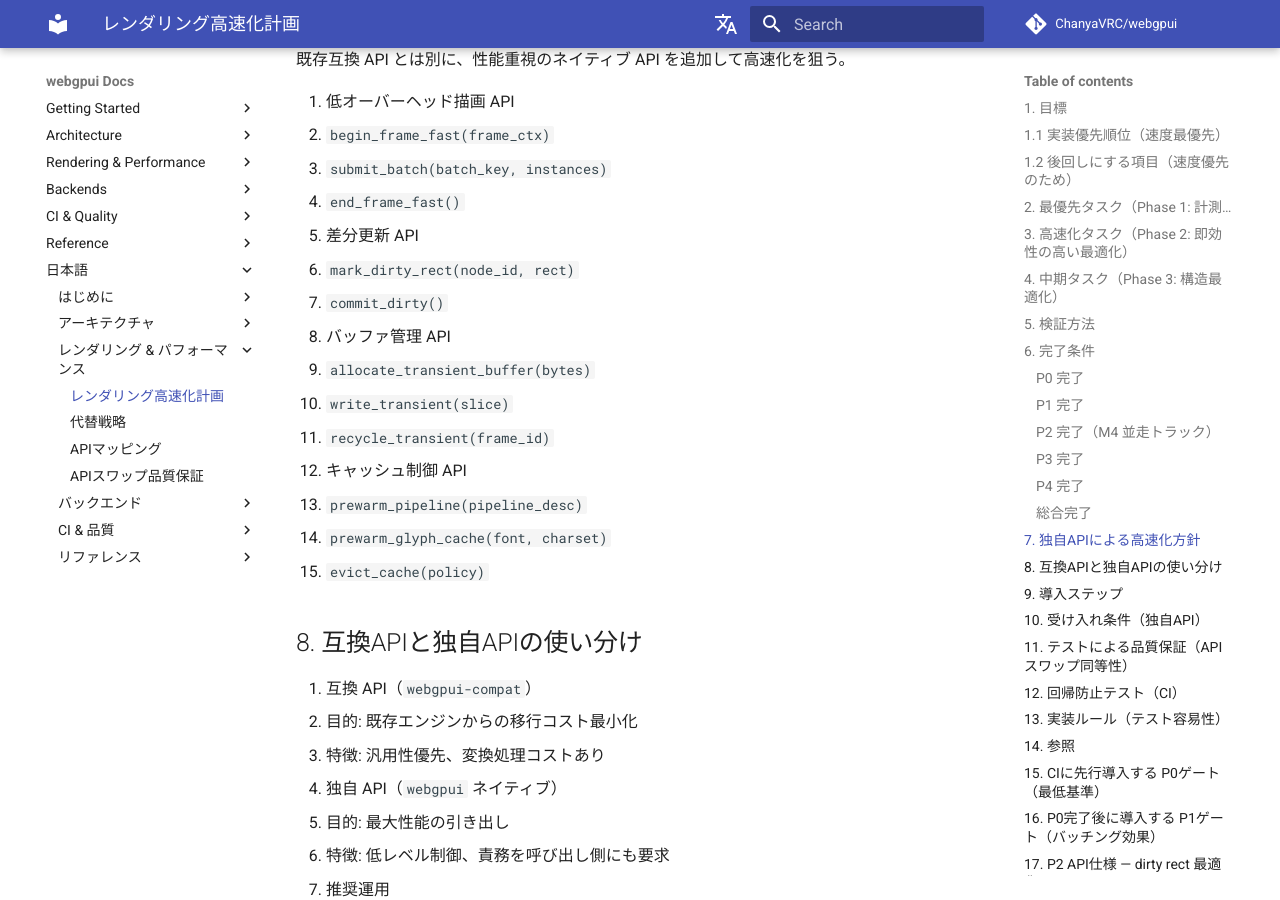
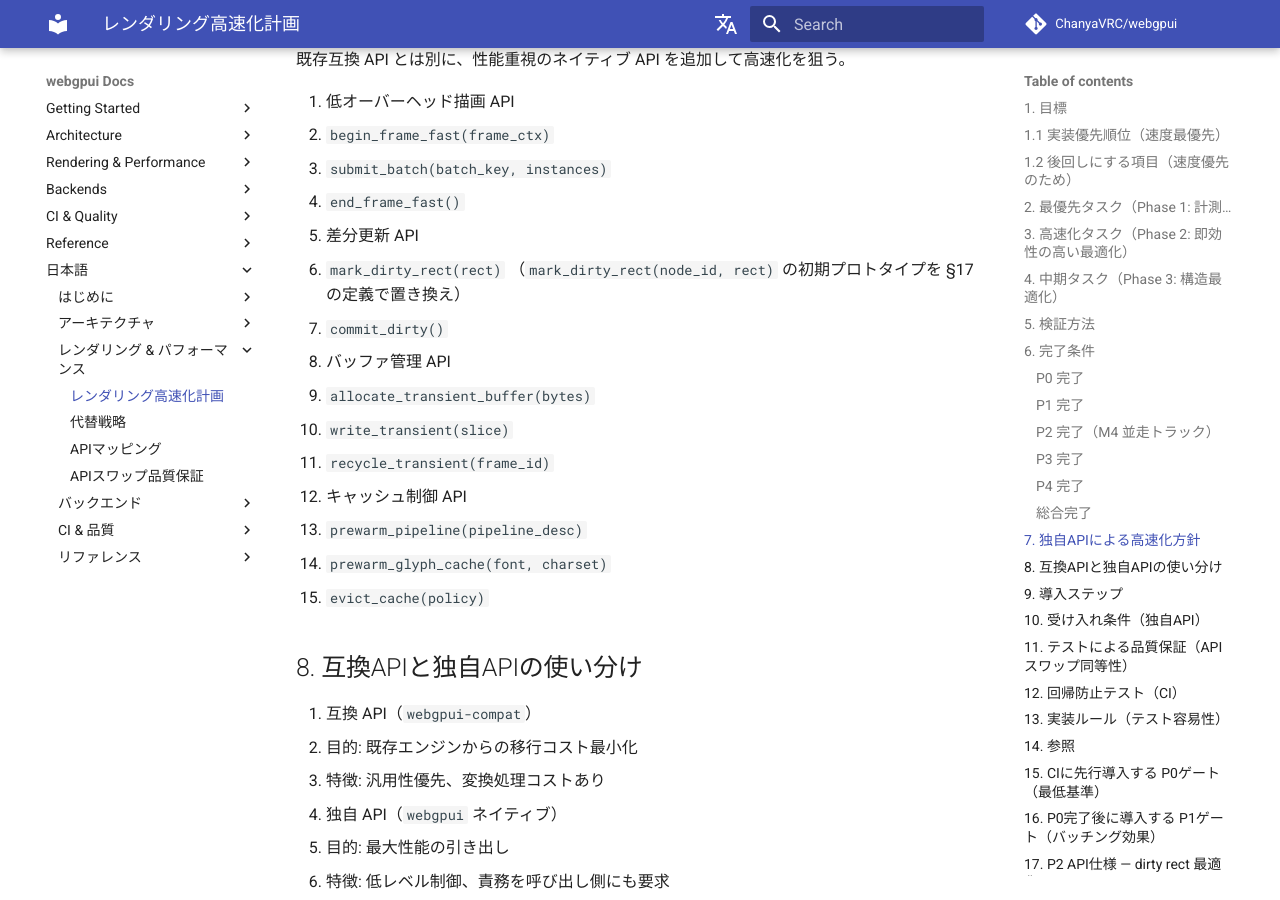
Before and after one commit to ChanyaVRC/webgpui, an MkDocs documentation site: the page built from docs/ja/rendering-performance-plan.md, in a window 1280 px wide and 900 px high, scrolled down 4411 px. Built offline with MkDocs 1.6.1 and Material for MkDocs 9.7.7, drawn with Linux system fonts in a browser that asks for light colours; comment, search, counter and statistics services are not loaded.

Commit message:
docs: fix mark_dirty_rect signature in §7 to match §17 spec (EN+JA) (#55)

```diff
--- a/docs/ja/rendering-performance-plan.md
+++ b/docs/ja/rendering-performance-plan.md
@@ -141,7 +141,7 @@
 - `end_frame_fast()`
 
 2. 差分更新 API
-- `mark_dirty_rect(node_id, rect)`
+- `mark_dirty_rect(rect)` （`mark_dirty_rect(node_id, rect)` の初期プロトタイプを §17 の定義で置き換え）
 - `commit_dirty()`
 
 3. バッファ管理 API
```
Also changed, not shown: docs/rendering-performance-plan.md (+1 -1 lines).
